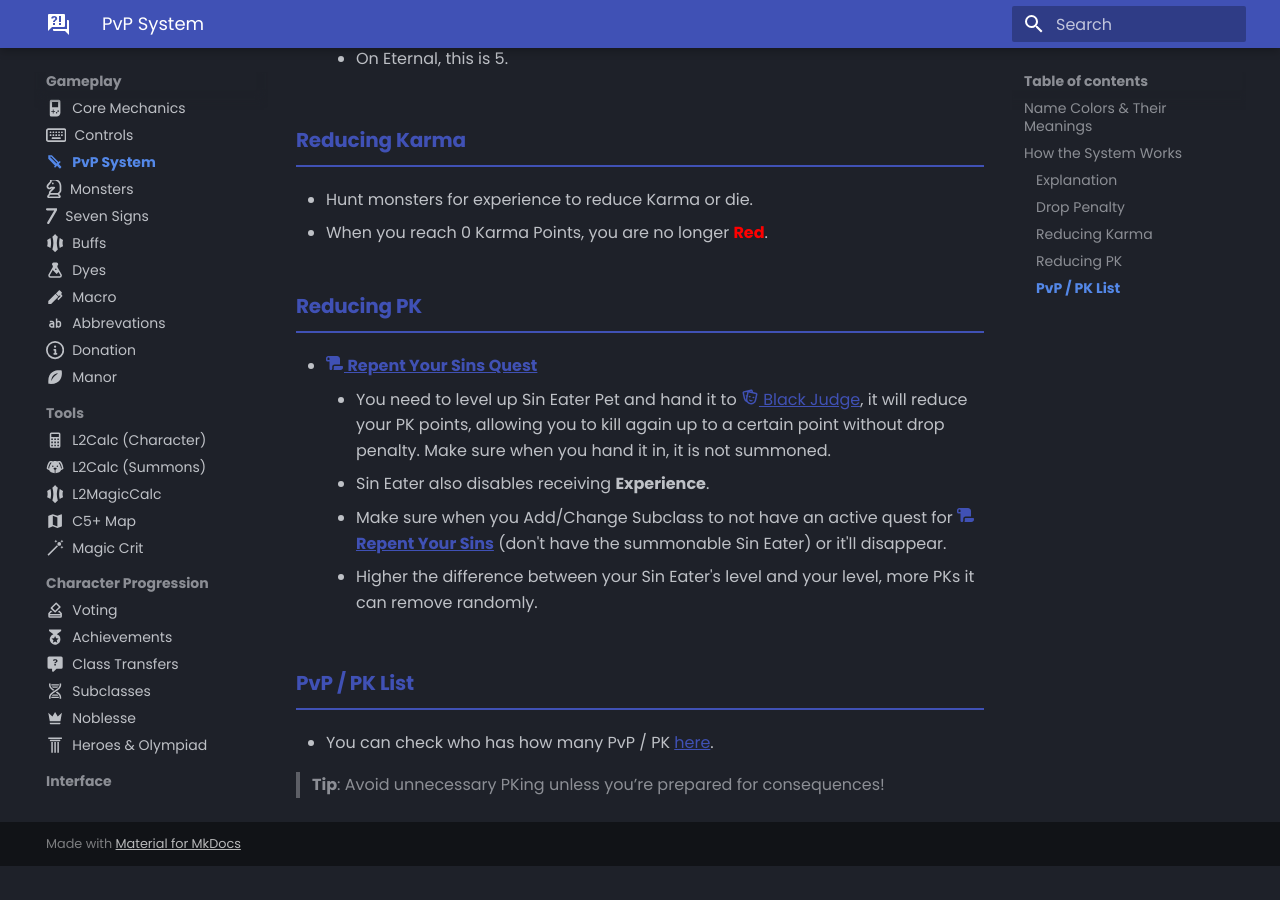
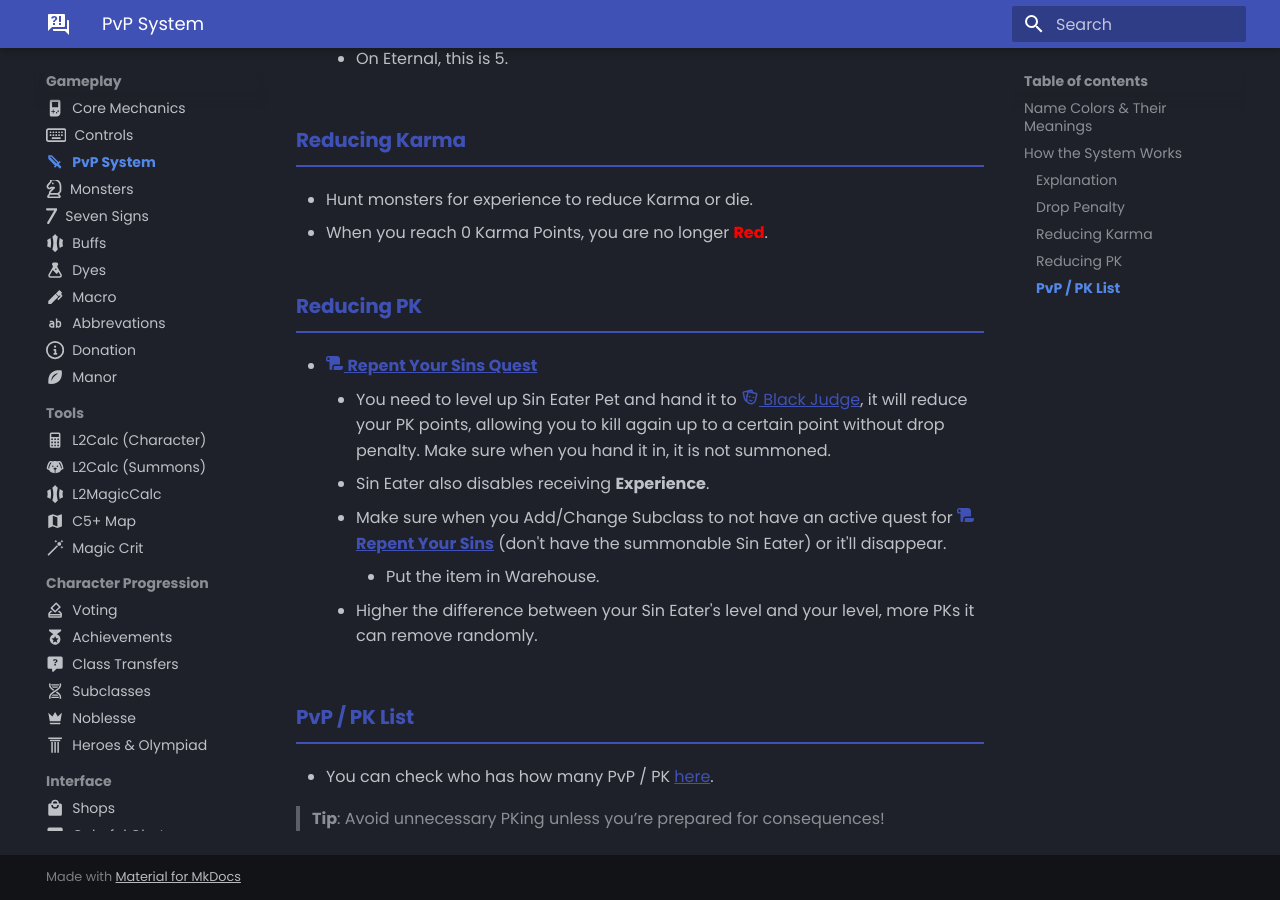
Before and after one commit to tab1-web/faq, an MkDocs documentation site: the page built from docs/gameplay/pvp-system.md, in a window 1280 px wide and 900 px high, scrolled down 1330 px. Built offline with MkDocs 1.6.1 and Material for MkDocs 9.7.7, drawn with Linux system fonts in a browser that asks for light colours; some web fonts are replaced; before the commit the page ends 2196 px from its top, so only the background shows below that.

Commit message:
adding sin eater solution

```diff
--- a/docs/gameplay/pvp-system.md
+++ b/docs/gameplay/pvp-system.md
@@ -38,6 +38,7 @@
     - You need to level up Sin Eater Pet and hand it to [:material-drama-masks: Black Judge](https://lineage2wiki.org/c4/monster/7981/black-judge/), it will reduce your PK points, allowing you to kill again up to a certain point without drop penalty. Make sure when you hand it in, it is not summoned.
     - Sin Eater also disables receiving **Experience**.
     - Make sure when you Add/Change Subclass to not have an active quest for [**:fontawesome-solid-scroll: Repent Your Sins**](https://lineage2wiki.com/c4/quest/422/repent-your-sins/) (don't have the summonable Sin Eater) or it'll disappear.
+        - Put the item in Warehouse.
     - Higher the difference between your Sin Eater's level and your level, more PKs it can remove randomly.
 
 ### **PvP / PK List**
```
